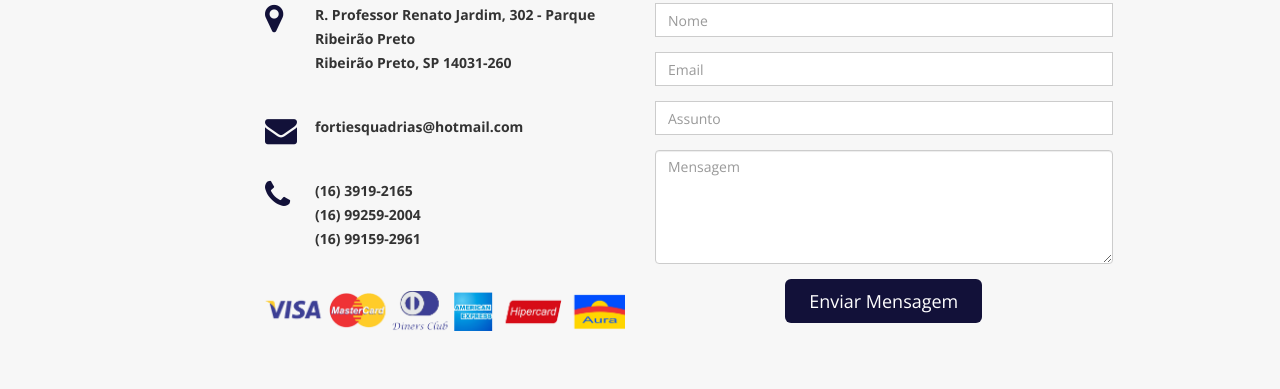
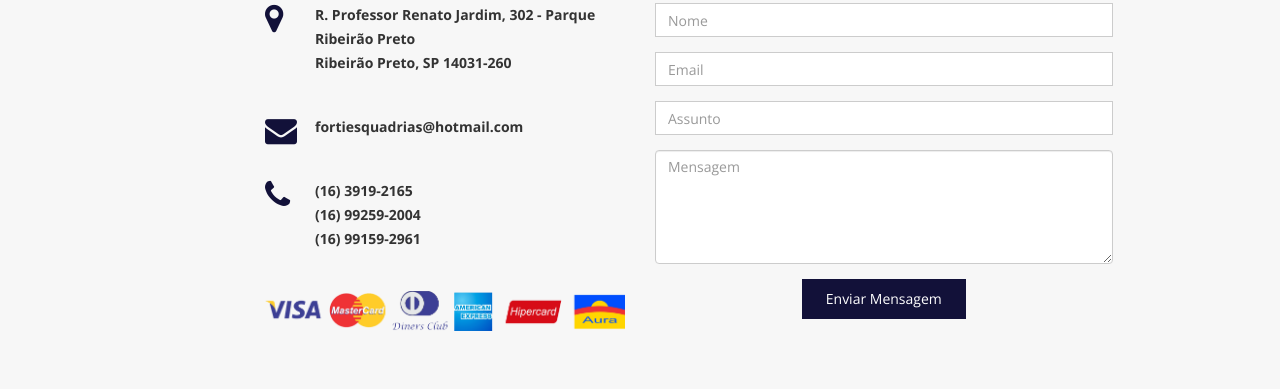
Before and after one commit to MSaulo/fortiesquadrias.com.br, a plain HTML site: page index.html in a window 1280 px wide. Shown: the part 4996-5385 px from the top of the page. Drawn offline with nearby package versions, Linux system fonts and the light colour scheme; animation ran at ten frames a second.

Commit message:
Update index.html

```diff
--- a/index.html
+++ b/index.html
@@ -623,7 +623,7 @@
                             <div class="validation"></div>
                         </div>
                         <div class="text-center">
-                            <button class="btn-lg btn-primary" type="submit">Enviar Mensagem</button>
+                            <button type="submit">Enviar Mensagem</button>
                         </div>
                     </form>
                 </div>
```
